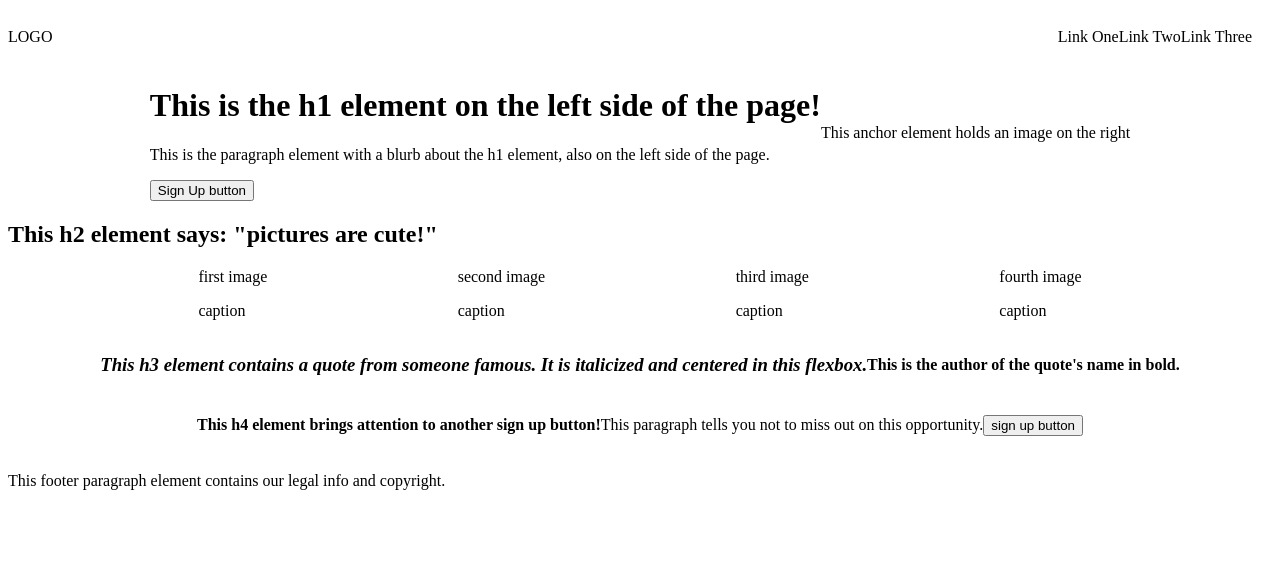
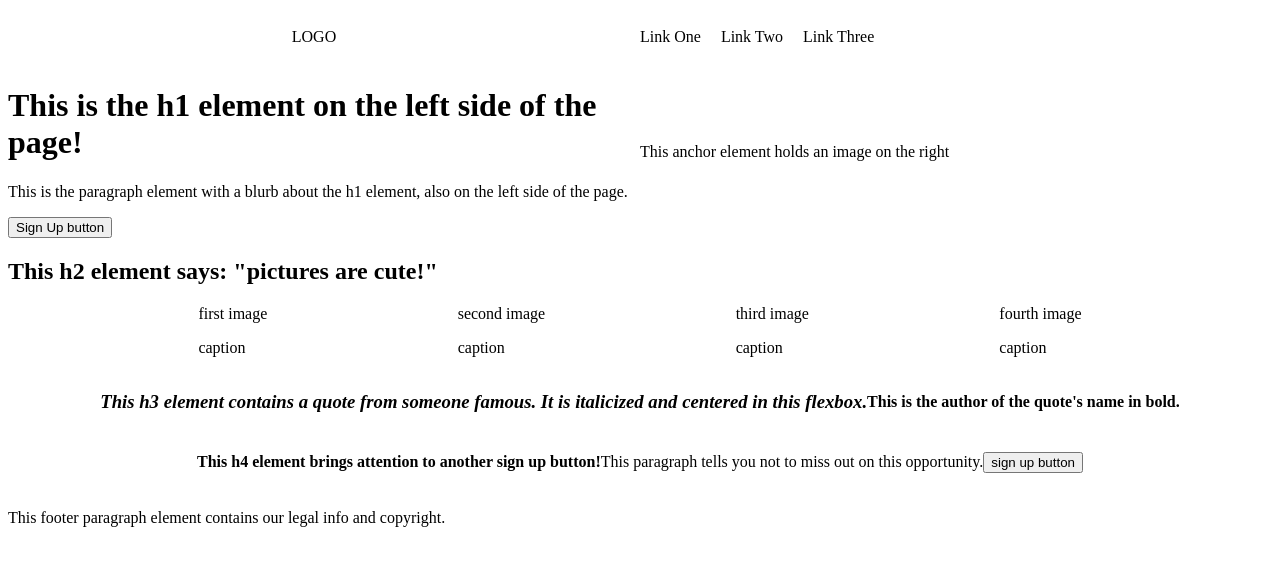
Before and after one commit to howsilence/TOP-landing-page, a plain HTML site: page index.html in a window 1280 px wide. Drawn offline with Linux system fonts and the light colour scheme.

Commit message:
basic layout complete

```diff
--- a/style.css
+++ b/style.css
@@ -33,7 +33,6 @@
 .head {
     display: flex;
     flex-direction: row;
-    justify-content: center;
     align-items: center;
     flex-wrap: nowrap;
     justify-content: space-between;
@@ -41,12 +40,21 @@
 }
 .logo {
    display: flex;
-
+   flex: 1;
+   justify-content:center;
+    align-self:center;
 }
 .links {
     display: flex;
+    flex: 1;
     margin: 20px;
-
+    gap: 20px;
+}
+.leftFirst {
+    flex:1;
+}
+.rightFirst {
+    flex: 1;
 }
 .pics {
     display: flex;
@@ -58,6 +66,7 @@
 }
 .quote {
     display: flex;
+    flex:1;
     flex-direction: row;
     justify-content: center;
     align-items: center;
@@ -68,4 +77,5 @@
     justify-content: center;
     align-items: center;
     flex-wrap: wrap;
+    flex:1;
 }
```
Also changed, not shown: index.html (line endings or trailing spaces).
